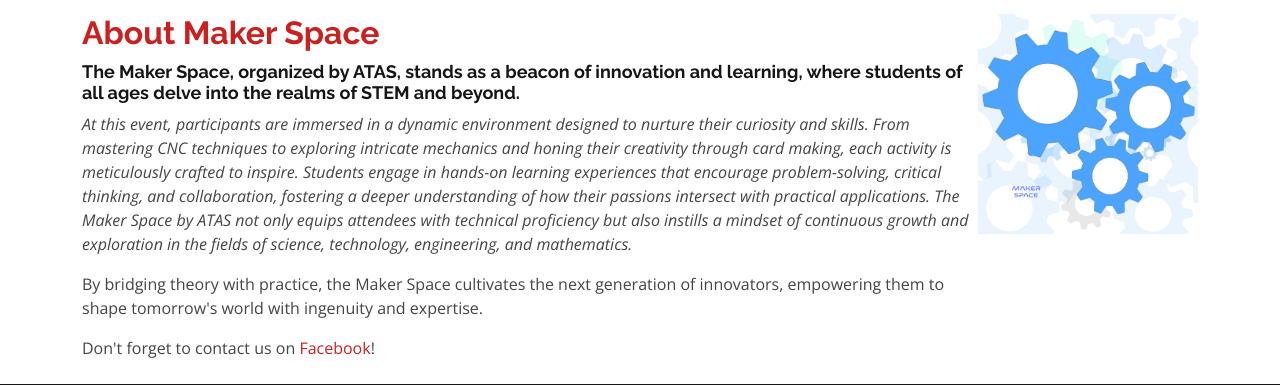
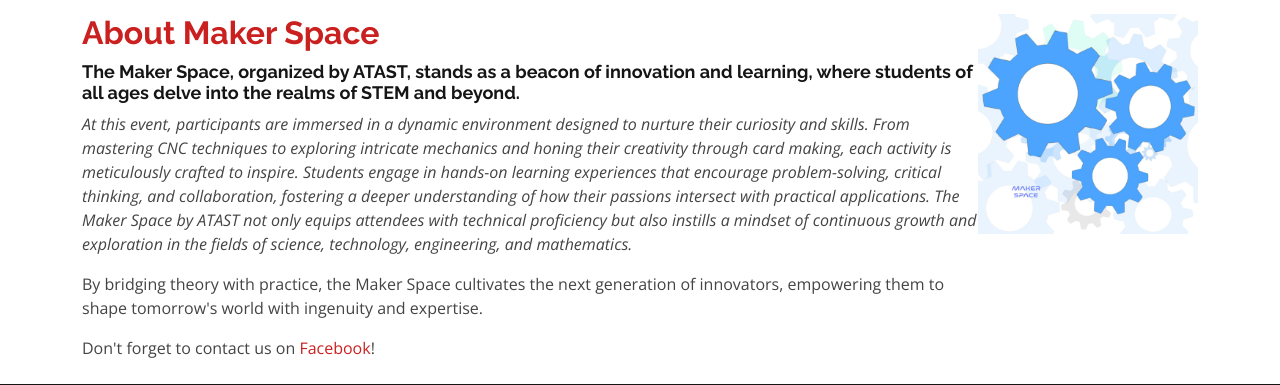
Before and after one commit to AlaaBouhaouel/Atast_website, a Django app: page /maker_space in a window 1280 px wide. Shown: the part 499-884 px from the top of the page. Run offline with Django 5.2, Linux system fonts and the light colour scheme; some libraries are stand-ins or nearby versions.

Commit message:
rectifications

```diff
--- a/templates/clubs.html
+++ b/templates/clubs.html
@@ -277,7 +277,7 @@
                 <h1 class="m_title">Our Clubs</h1>
                 <div class="section-header d-flex flex-wrap justify-content-between pb-2 mt-5 mt-lg-0" >
 
-                <h4 class="section-title" style="  text-align: center;">Lorem ipsum dolor sit amet, consectetur adipiscing.</h4>
+                <h4 class="section-title" style="  text-align: center;">A dynamic space for innovators to learn and create.</h4>
 
 
             </div>
--- a/templates/maker_space.html
+++ b/templates/maker_space.html
@@ -224,7 +224,7 @@
             <h1 class="m_title">Maker Space</h1>
             <div class="section-header d-flex flex-wrap justify-content-between pb-2 mt-5 mt-lg-0" >
 
-              <h4 class="section-title" style="  text-align: center;">The Maker Space, hosted by ATAS, ignites STEM curiosity across diverse student ages.</h4>
+              <h4 class="section-title" style="  text-align: center;">The Maker Space, hosted by ATAST, ignites STEM curiosity across diverse student ages.</h4>
 
 
             </div>
@@ -239,8 +239,8 @@
 
         <div class="col1">
           <h2 style="color: #ca2120;font-weight: bold;">About Maker Space</h2>
-          <h3 style="color: #151515;font-weight: bold; font-size: large;">The Maker Space, organized by ATAS, stands as a beacon of innovation and learning, where students of all ages delve into the realms of STEM and beyond.</h3>
-          <p class="fst-italic">At this event, participants are immersed in a dynamic environment designed to nurture their curiosity and skills. From mastering CNC techniques to exploring intricate mechanics and honing their creativity through card making, each activity is meticulously crafted to inspire. Students engage in hands-on learning experiences that encourage problem-solving, critical thinking, and collaboration, fostering a deeper understanding of how their passions intersect with practical applications. The Maker Space by ATAS not only equips attendees with technical proficiency but also instills a mindset of continuous growth and exploration in the fields of science, technology, engineering, and mathematics.
+          <h3 style="color: #151515;font-weight: bold; font-size: large;">The Maker Space, organized by ATAST, stands as a beacon of innovation and learning, where students of all ages delve into the realms of STEM and beyond.</h3>
+          <p class="fst-italic">At this event, participants are immersed in a dynamic environment designed to nurture their curiosity and skills. From mastering CNC techniques to exploring intricate mechanics and honing their creativity through card making, each activity is meticulously crafted to inspire. Students engage in hands-on learning experiences that encourage problem-solving, critical thinking, and collaboration, fostering a deeper understanding of how their passions intersect with practical applications. The Maker Space by ATAST not only equips attendees with technical proficiency but also instills a mindset of continuous growth and exploration in the fields of science, technology, engineering, and mathematics.
           <p>
             By bridging theory with practice, the Maker Space cultivates the next generation of innovators, empowering them to shape tomorrow's world with ingenuity and expertise.
 
```
